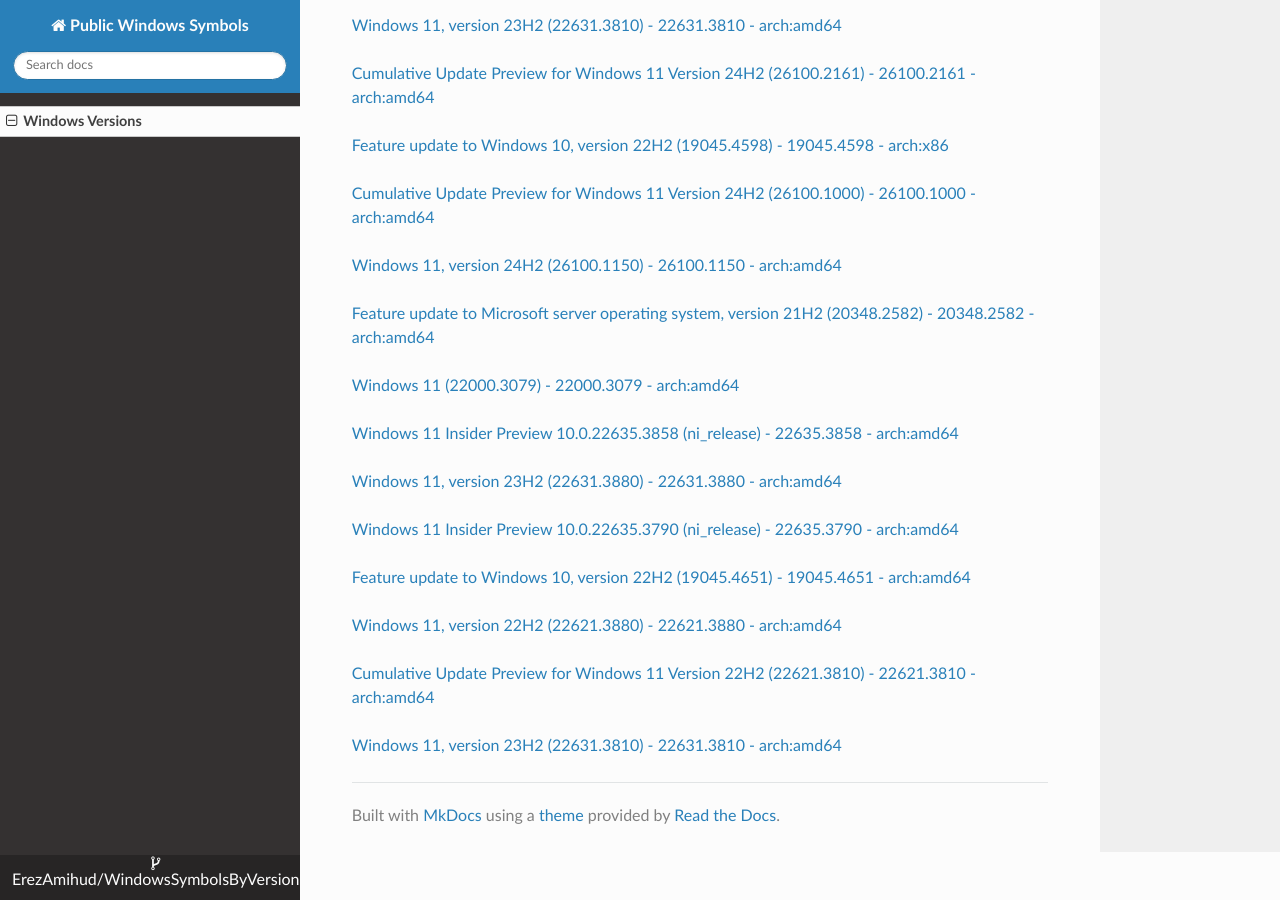
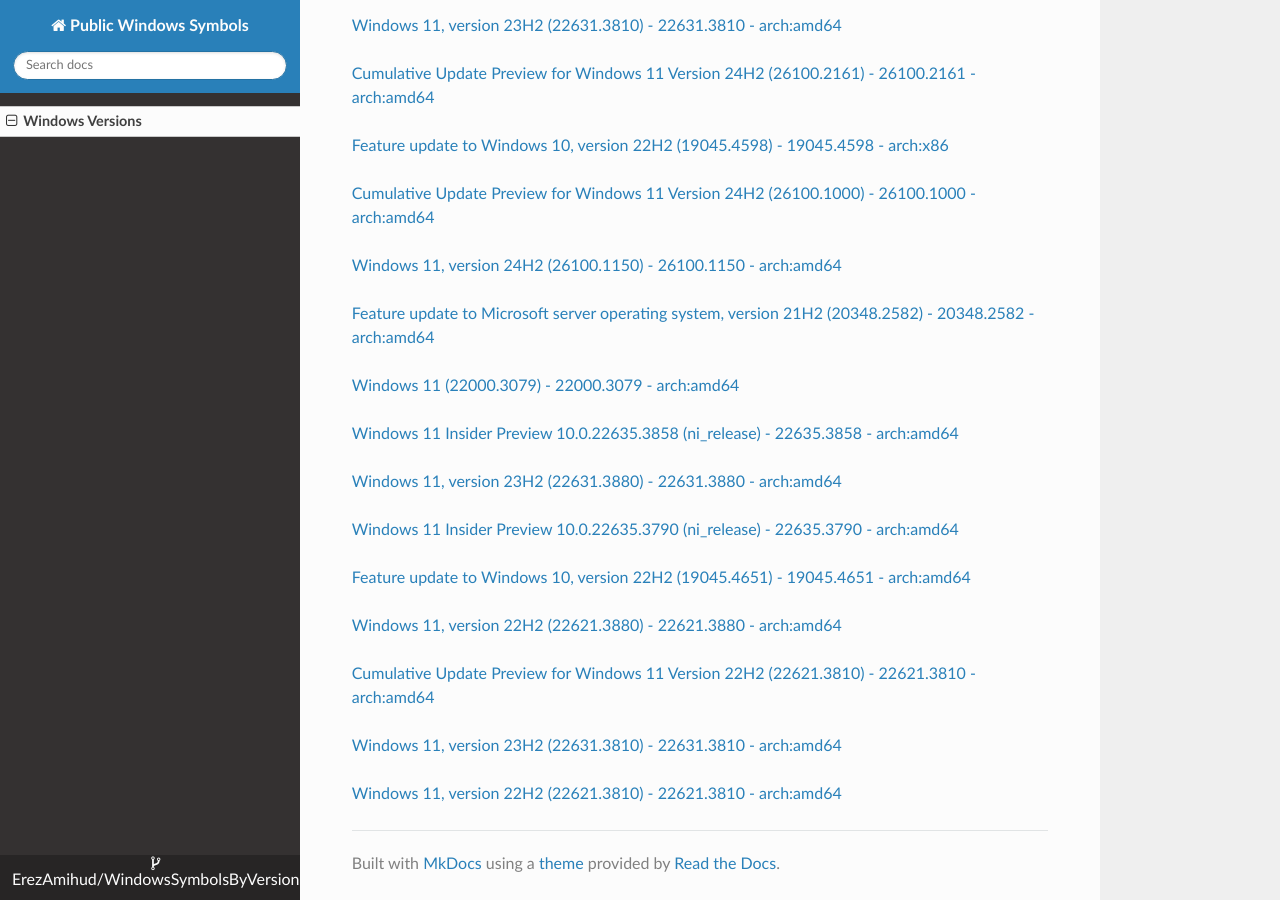
Before and after one commit to ErezAmihud/WindowsSymbolsByVersion, an MkDocs documentation site: the page built from docs/index.md, in a window 1280 px wide and 900 px high, scrolled down 11357 px. Built offline with MkDocs 1.6.1, drawn with Linux system fonts in a browser that asks for light colours; nearby versions of some CDN libraries.

Commit message:
Automated commit, add manifest for b6376b07-1c74-4278-bf6f-e21118a5f9d9

```diff
--- a/docs/index.md
+++ b/docs/index.md
@@ -589,3 +589,6 @@
 
 
 [Windows 11, version 23H2 (22631.3810) - 22631.3810 - arch:amd64](https://github.com/ErezAmihud/WindowsSymbolsByVersion/blob/main/manifests/e0fe4721-975d-4378-a09d-92082d677d29.manifest)
+
+
+[Windows 11, version 22H2 (22621.3810) - 22621.3810 - arch:amd64](https://github.com/ErezAmihud/WindowsSymbolsByVersion/blob/main/manifests/b6376b07-1c74-4278-bf6f-e21118a5f9d9.manifest)
```
Also changed, not shown: process_builds.json (+1 -1 lines).
